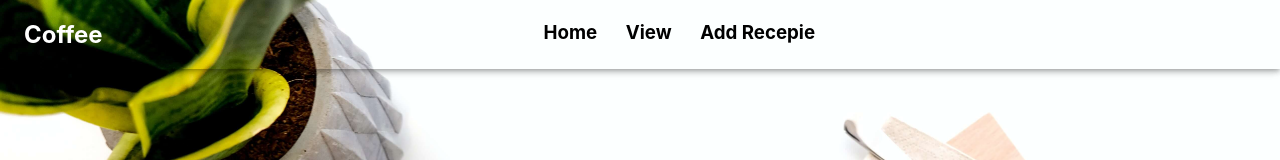
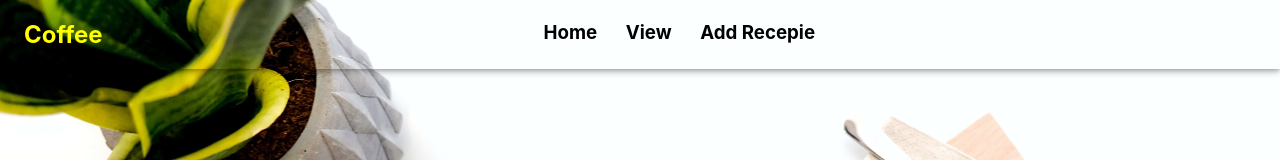
Before and after one commit to harishadireddy/NextjsCrud, a Next.js app: page / in a window 1280 px wide. Shown: the top 160 px of the page. Built offline with nearby package versions, Linux system fonts and the light colour scheme.

Commit message:
deployment check

```diff
--- a/components/Appbar.js
+++ b/components/Appbar.js
@@ -25,7 +25,7 @@ const Appbar = () => {
             </div>
           ) : (
             <>
-              <h2>Coffee</h2>
+              <h2 style={{color:'yellow'}} >Coffee</h2>
               <div className={styles.Menu}>
                 <h3>
                   <Link href="/" className="link">
```
